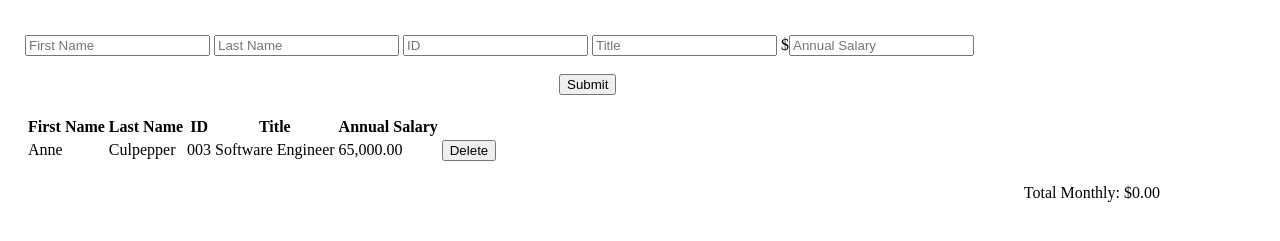
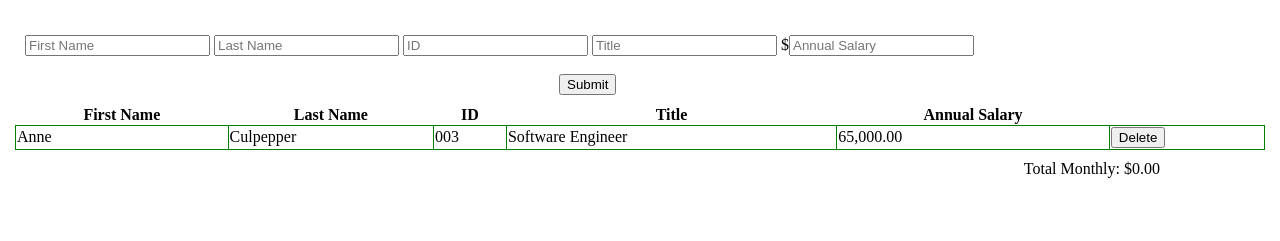
Before and after one commit to atculpepper/jquery-salary-calculator, a plain HTML site: page index.html in a window 1280 px wide. Shown: the part 139-380 px from the top of the page. Drawn offline with Linux system fonts and the light colour scheme.

Commit message:
added basic styling and collapsed table borders

```diff
--- a/stylesheet.css
+++ b/stylesheet.css
@@ -15,6 +15,15 @@ h2 {
   text-decoration-line: underline;
   text-emphasis: emphasis;
   margin: 5px 0 0 5px;
+}
+
+table {
+  width: 100%;
+  border-collapse: collapse;
+}
+
+td {
+  border: 1px solid green;
 }
 
 .js-btn-employeeDataSubmit {
```
